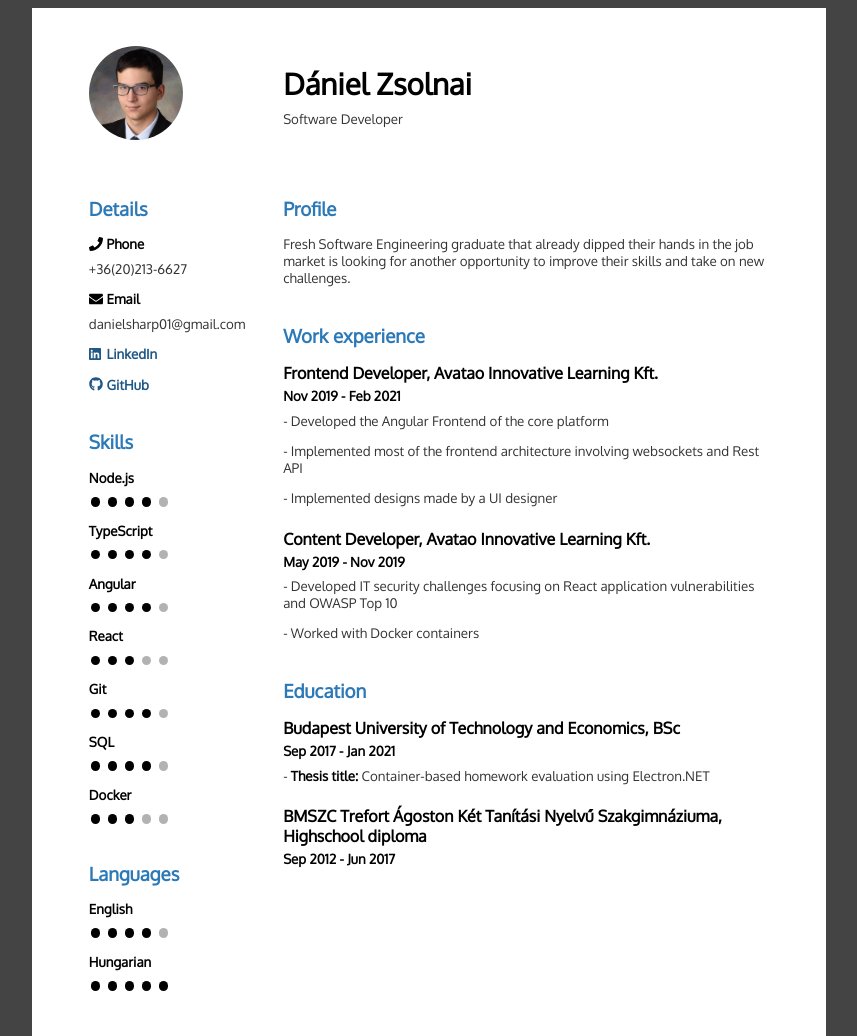
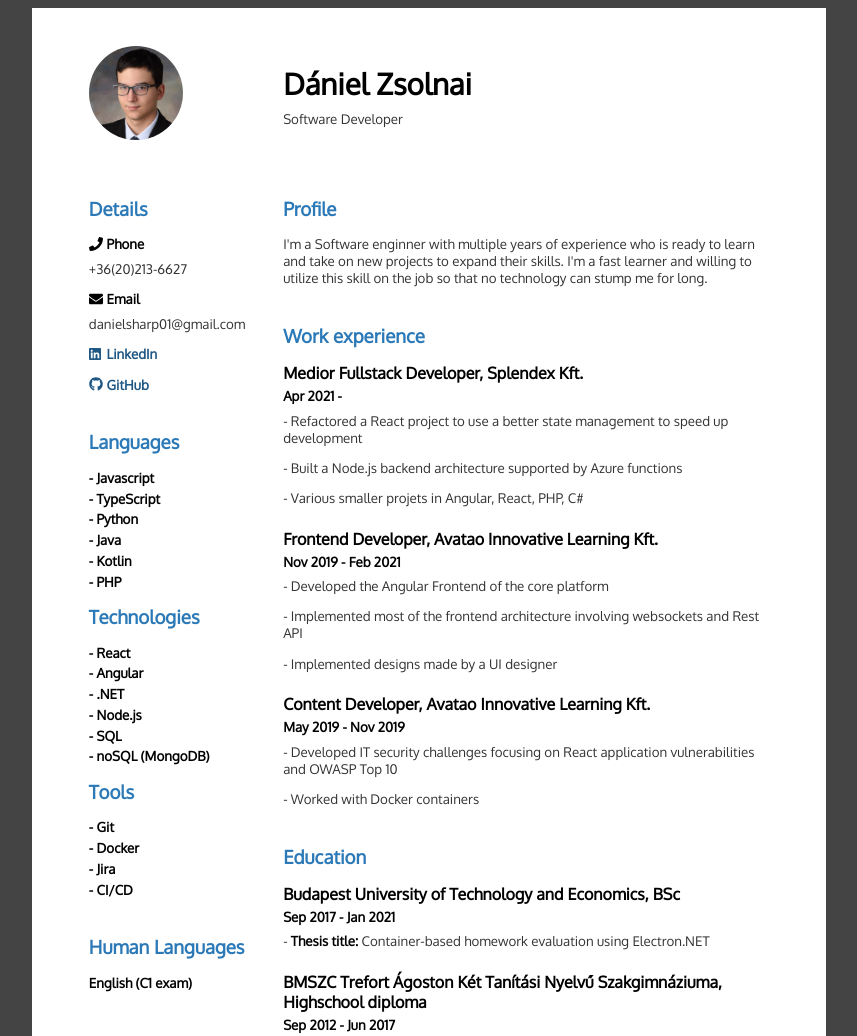
Before and after one commit to DanielSharp01/cv, a website: page index.html in a window 1280 px wide. Shown: the top 1036 px of the page, without its empty margins (211-1068 px from the left). Drawn offline with Linux system fonts and the light colour scheme.

Commit message:
Remove rating skills and add Splendex

```diff
--- a/index.html
+++ b/index.html
@@ -192,82 +192,29 @@
                 <h4><a target="_blank" href="https://github.com/DanielSharp01"><div class="icon github"></div> GitHub</a></h4>
             </div>
             <div class="section">
-                <h2>Skills</h2>
-                <h4>Node.js</h4>
-                <div class="dots">
-                    <div class="dot filled"></div>
-                    <div class="dot filled"></div>
-                    <div class="dot filled"></div>
-                    <div class="dot filled"></div>
-                    <div class="dot"></div>
-                </div>
-                <h4>TypeScript</h4>
-                <div class="dots">
-                    <div class="dot filled"></div>
-                    <div class="dot filled"></div>
-                    <div class="dot filled"></div>
-                    <div class="dot filled"></div>
-                    <div class="dot"></div>
-                </div>
-                <h4>Angular</h4>
-                <div class="dots">
-                    <div class="dot filled"></div>
-                    <div class="dot filled"></div>
-                    <div class="dot filled"></div>
-                    <div class="dot filled"></div>
-                    <div class="dot"></div>
-                </div>
-                <h4>React</h4>
-                <div class="dots">
-                    <div class="dot filled"></div>
-                    <div class="dot filled"></div>
-                    <div class="dot filled"></div>
-                    <div class="dot"></div>
-                    <div class="dot"></div>
-                </div>
-                <h4>Git</h4>
-                <div class="dots">
-                    <div class="dot filled"></div>
-                    <div class="dot filled"></div>
-                    <div class="dot filled"></div>
-                    <div class="dot filled"></div>
-                    <div class="dot"></div>
-                </div>
-                <h4>SQL</h4>
-                <div class="dots">
-                    <div class="dot filled"></div>
-                    <div class="dot filled"></div>
-                    <div class="dot filled"></div>
-                    <div class="dot filled"></div>
-                    <div class="dot"></div>
-                </div>
-                <h4>Docker</h4>
-                <div class="dots">
-                    <div class="dot filled"></div>
-                    <div class="dot filled"></div>
-                    <div class="dot filled"></div>
-                    <div class="dot"></div>
-                    <div class="dot"></div>
-                </div>
+                <h2>Languages</h2>
+                <h4>- Javascript</h4>
+                <h4>- TypeScript</h4>
+                <h4>- Python</h4>
+                <h4>- Java</h4>
+                <h4>- Kotlin</h4>
+                <h4>- PHP</h4>
+                <h2>Technologies</h2>
+                <h4>- React</h4>
+                <h4>- Angular</h4>
+                <h4>- .NET</h4>
+                <h4>- Node.js</h4>
+                <h4>- SQL</h4>
+                <h4>- noSQL (MongoDB)</h4>
+                <h2>Tools</h2>
+                <h4>- Git</h4>
+                <h4>- Docker</h4>
+                <h4>- Jira</h4>
+                <h4>- CI/CD</h4>
             </div>
             <div class="section">
-                <h2>Languages</h2>
-                <h4>English</h4>
-                <div class="dots">
-                    <div class="dot filled"></div>
-                    <div class="dot filled"></div>
-                    <div class="dot filled"></div>
-                    <div class="dot filled"></div>
-                    <div class="dot"></div>
-                </div>
-                <h4>Hungarian</h4>
-                <div class="dots">
-                    <div class="dot filled"></div>
-                    <div class="dot filled"></div>
-                    <div class="dot filled"></div>
-                    <div class="dot filled"></div>
-                    <div class="dot filled"></div>
-                </div>
+                <h2>Human Languages</h2>
+                <h4>English (C1 exam)</h4>
             </div>
         </div>
         <div id="content">
@@ -277,12 +224,19 @@
             </div>
             <div class="section">
                 <h2>Profile</h2>
-                <p>Fresh Software Engineering graduate that already dipped
-                    their hands in the job market is looking for another opportunity
-                    to improve their skills and take on new challenges.</p>
+                <p>I'm a Software enginner with multiple years of experience who is
+                   ready to learn and take on new projects to expand their skills.
+                   I'm a fast learner and willing to utilize this skill on the job so that no technology can stump me for long.</p>
             </div>
             <div class="section">
                 <h2>Work experience</h2>
+                <div class="subsection">
+                    <h3>Medior Fullstack Developer, Splendex Kft.</h3>
+                    <h4>Apr 2021 - </h4>
+                    <p>- Refactored a React project to use a better state management to speed up development</p>
+                    <p>- Built a Node.js backend architecture supported by Azure functions</p>
+                    <p>- Various smaller projets in Angular, React, PHP, C#</p>
+                </div>
                 <div class="subsection">
                     <h3>Frontend Developer, Avatao Innovative Learning Kft.</h3>
                     <h4>Nov 2019 - Feb 2021</h4>
```
